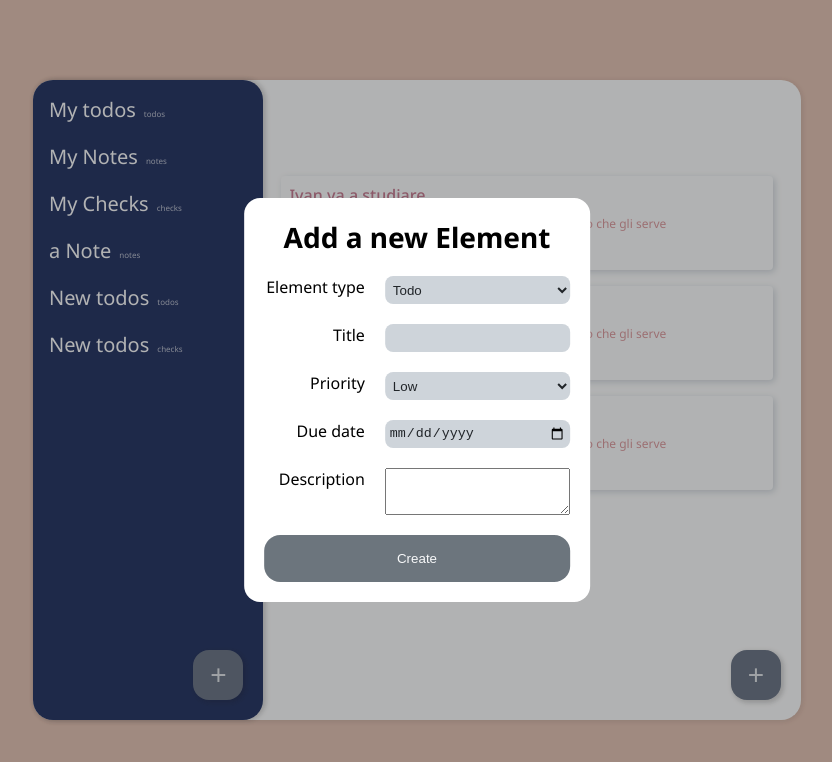
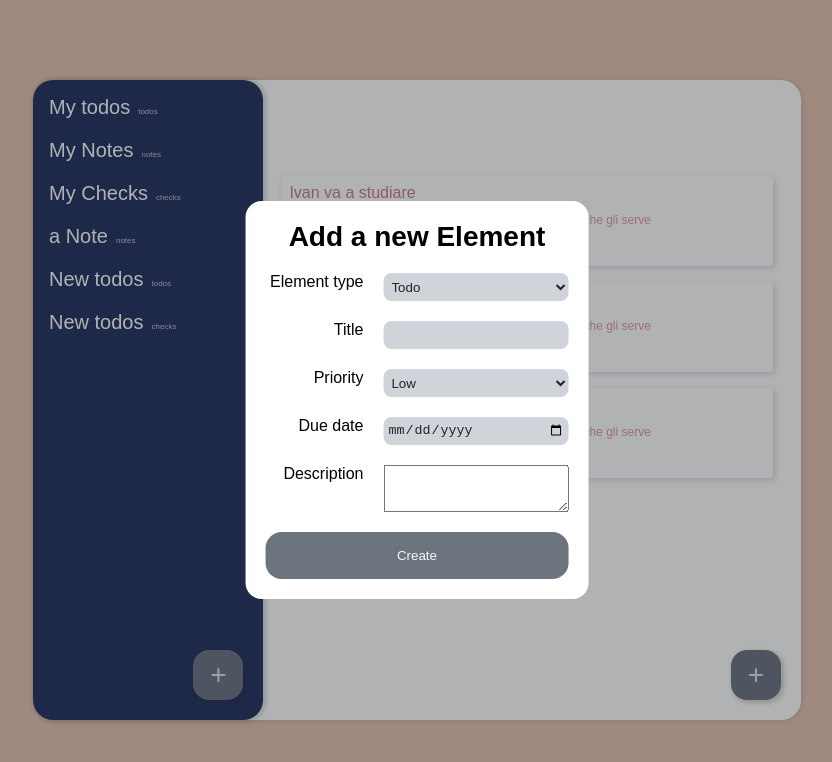
Before and after one commit to 4lokym/ToDoList, a website built with webpack: page src/index.html in a window 1280 px wide. Shown: the whole page, without its empty margins (223-1055 px from the left). Built offline with nearby package versions, Linux system fonts and the light colour scheme.

Commit message:
test font hadled correctly

```diff
--- a/src/style.css
+++ b/src/style.css
@@ -35,7 +35,7 @@
 }
 
 :root {
-    font-family: "NotoSans", sans-serif;
+    font-family: sans-serif;
 
     /* neutralcolor */
     --b4: #212529;
```
